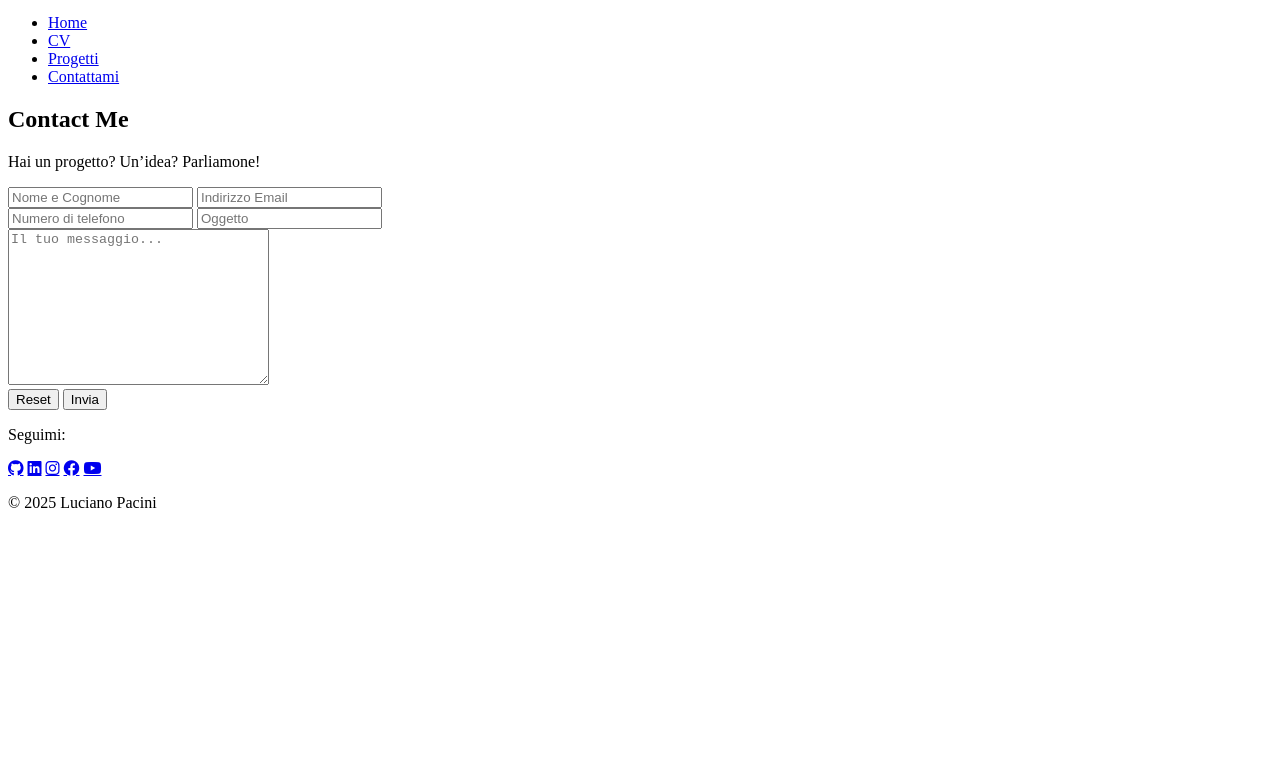
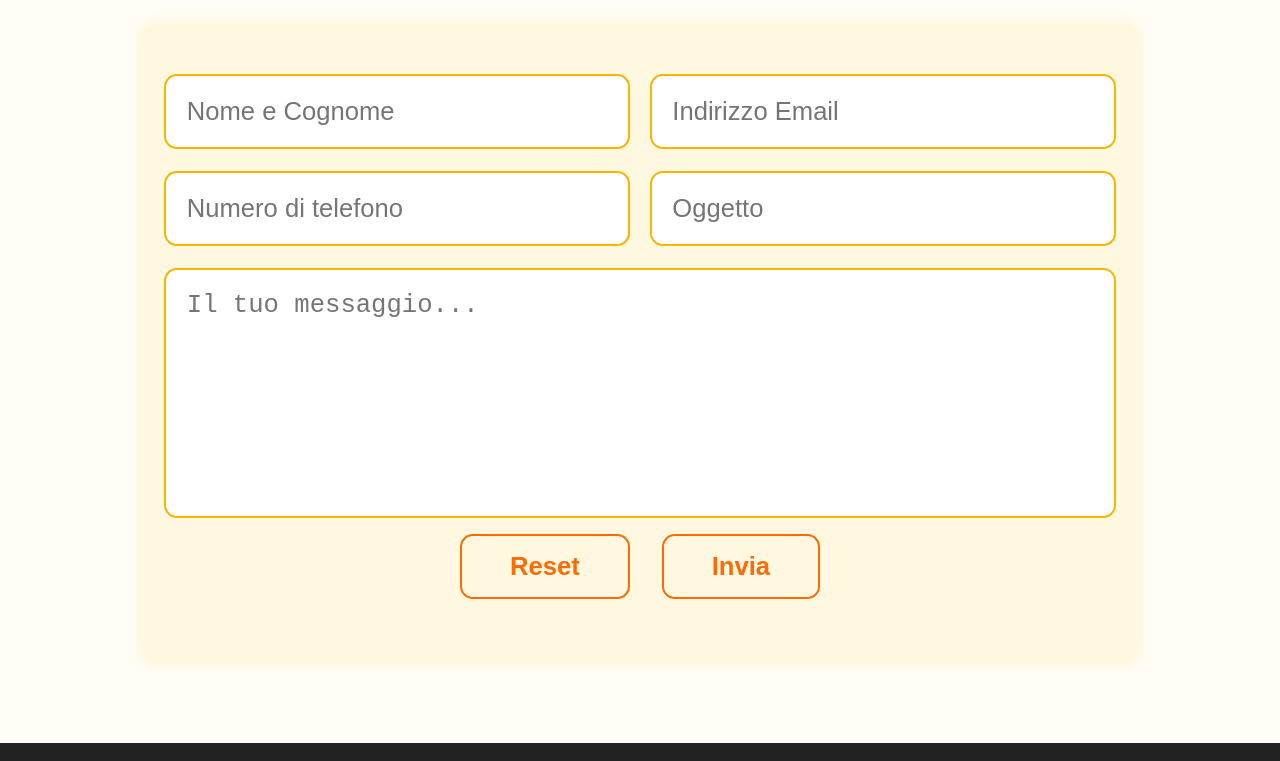
Before and after one commit to lucianopacini/portfolio-luciano, a website: page contact.html in a window 1280 px wide. Shown: the part 314-1075 px from the top of the page. Before the commit the page ends 842 px from the top, so only its background shows below. Drawn offline with Linux system fonts and the light colour scheme; the site is published under a folder, as on GitHub Pages, so addresses that start at the root find nothing.

Commit message:
Fix CSS links for GitHub Pages deployment

```diff
--- a/contact.html
+++ b/contact.html
@@ -5,18 +5,18 @@
 <head>
     <meta charset="utf-8">
     <meta name="viewport" content="width=device-width,initial-scale=1">
-    <title>Luciano Pacini — Portfolio</title>
     <meta name="description"
         content="Portfolio personale di Luciano Pacini, sviluppatore web in formazione. Progetti HTML, CSS e JavaScript orientati a UX e codice pulito.">
+    <title>Luciano Pacini — Portfolio</title>
     <!-- Open Graph -->
     <meta property="og:title" content="Luciano Pacini — Portfolio">
     <meta property="og:description" content="Portfolio di Luciano Pacini — HTML, CSS, progetti in arrivo">
     <meta property="og:type" content="website">
-    <meta property="og:url" content="https://TUO_USERNAME.github.io/portfolio/">
-    <meta property="og:image" content="/assets/og-image.png">
-    <link rel="icon" href="/assets/favicon.ico">
+    <meta property="og:url" content="https://lucianopacini.github.io/portfolio-luciano/">
+    <meta property="og:image" content="assets/og-image.png">
+    <link rel="icon" href="assets/favicon.ico">
     <!-- CSS (compiled from SCSS) -->
-    <link rel="stylesheet" href="/css/styles.css">
+    <link rel="stylesheet" href="css/styles.css">
     <!-- Favicon -->
     <link rel="icon" type="image/png" sizes="32x32" href="assets/images/favicon-32x32.png">
     <link rel="icon" type="image/png" sizes="16x16" href="assets/images/favicon-16x16.png">
```
Also changed, not shown: cv.html (+5 -5 lines), index.html (+3 -3 lines), projects.html (+4 -4 lines).
